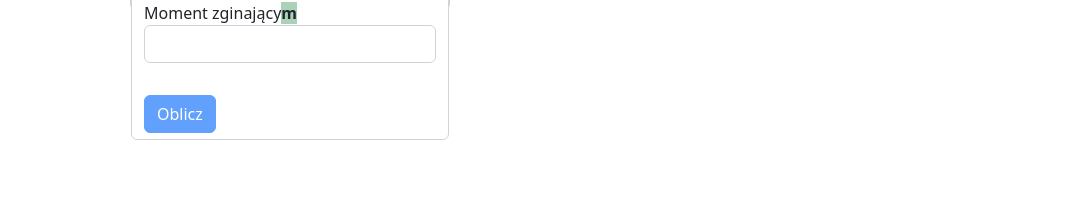
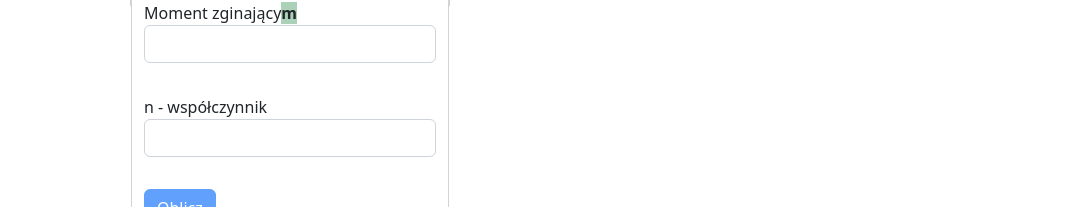
Before and after one commit to maciejmar/belka-stalowa, an Angular app: page / in a window 1280 px wide. Shown: the part 657-864 px from the top of the page, without its empty margins (0-1087 px from the left). Before the commit the page ends 800 px from the top, so only its background shows below. Built offline with nearby package versions, Linux system fonts and the light colour scheme; no server answers.

Commit message:
n in form added

```diff
--- a/src/app/nav/nav.component.html
+++ b/src/app/nav/nav.component.html
@@ -61,7 +61,8 @@
             <!-- Moment zginający M -->
             <label>Moment zginający </label><span style="font-weight:700;background-color:rgb(171, 209, 184);">m</span>
               <input class="form-control form-rounded" type="number" formControlName="M">
-
+            <label>n - współczynnik</label>
+            <input class="form-control form-rounded" type="number" formControlName="n">
           <button [disabled] = "!this.steelForm.valid" type="submit" class="btn btn-primary" style="margin-top:2rem;"
             data-toggle="tooltip"
             tooltipClass="round"
--- a/src/app/nav/nav.component.ts
+++ b/src/app/nav/nav.component.ts
@@ -42,6 +42,7 @@ export class NavComponent implements OnInit {
           qk : new FormControl ('', Validators.required),
           M : new FormControl ('', Validators.required),
           V : new FormControl('', Validators.required),
+          n: new FormControl ('', Validators.required),
           Wmin:new FormControl(''),
           Imin: new FormControl('')
         });
```
